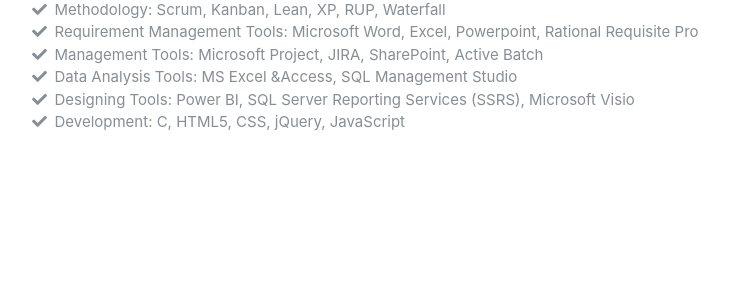
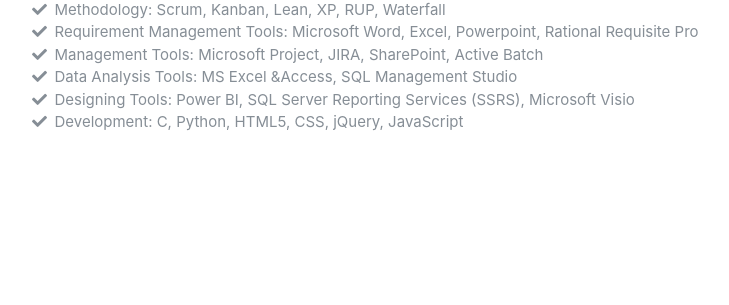
Before and after one commit to Sapanraval/finalproject, a Flask app: page / in a window 1280 px wide. Shown: the part 4188-4493 px from the top of the page, without its empty margins (283-1012 px from the left). Run offline with Flask 2, Linux system fonts and the light colour scheme; some libraries are stand-ins or nearby versions; some web fonts are replaced.

Commit message:
update5 june2019

```diff
--- a/templates/index.html
+++ b/templates/index.html
@@ -201,7 +201,7 @@
             Designing Tools: Power BI, SQL Server Reporting Services (SSRS), Microsoft Visio</li>
           <li>
             <i class="fa-li fa fa-check"></i>
-            Development: C, HTML5, CSS, jQuery, JavaScript</li>
+            Development: C, Python, HTML5, CSS, jQuery, JavaScript</li>
         </ul>
       </div>
     </section>
```
